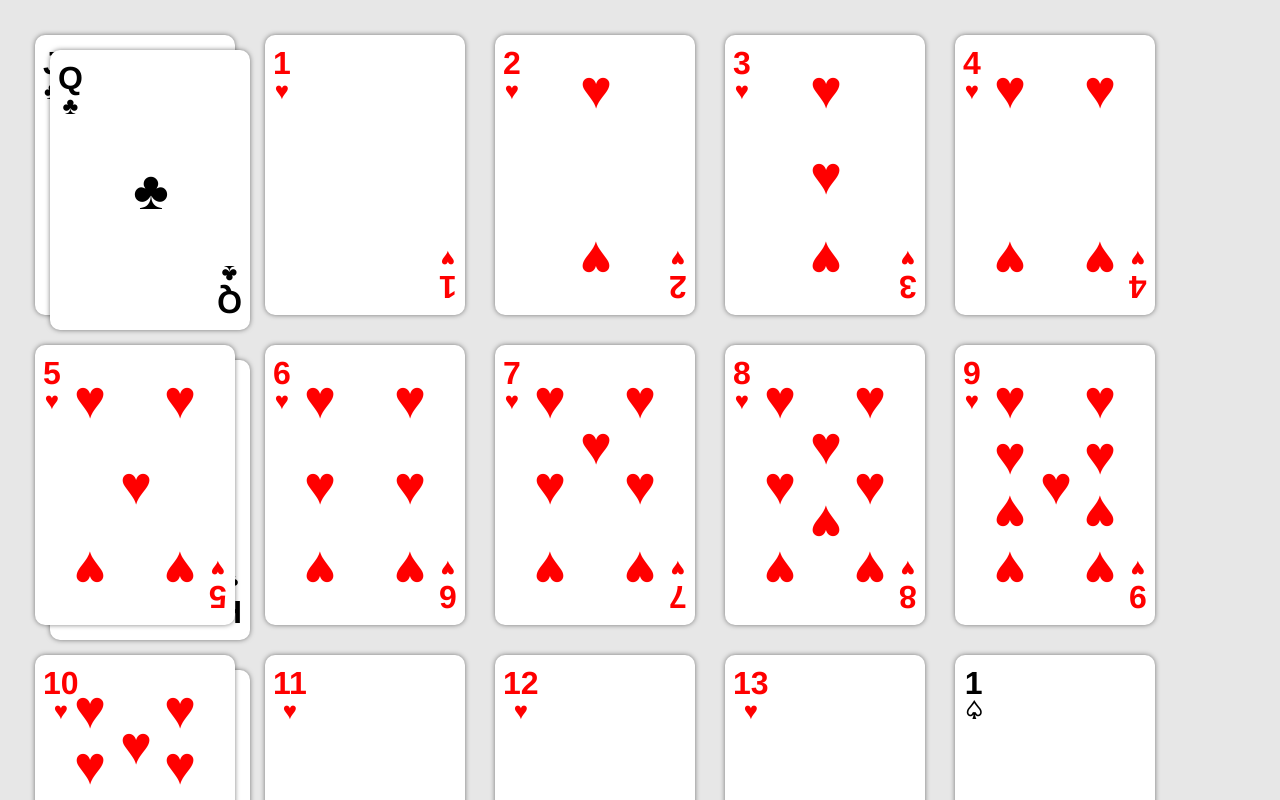
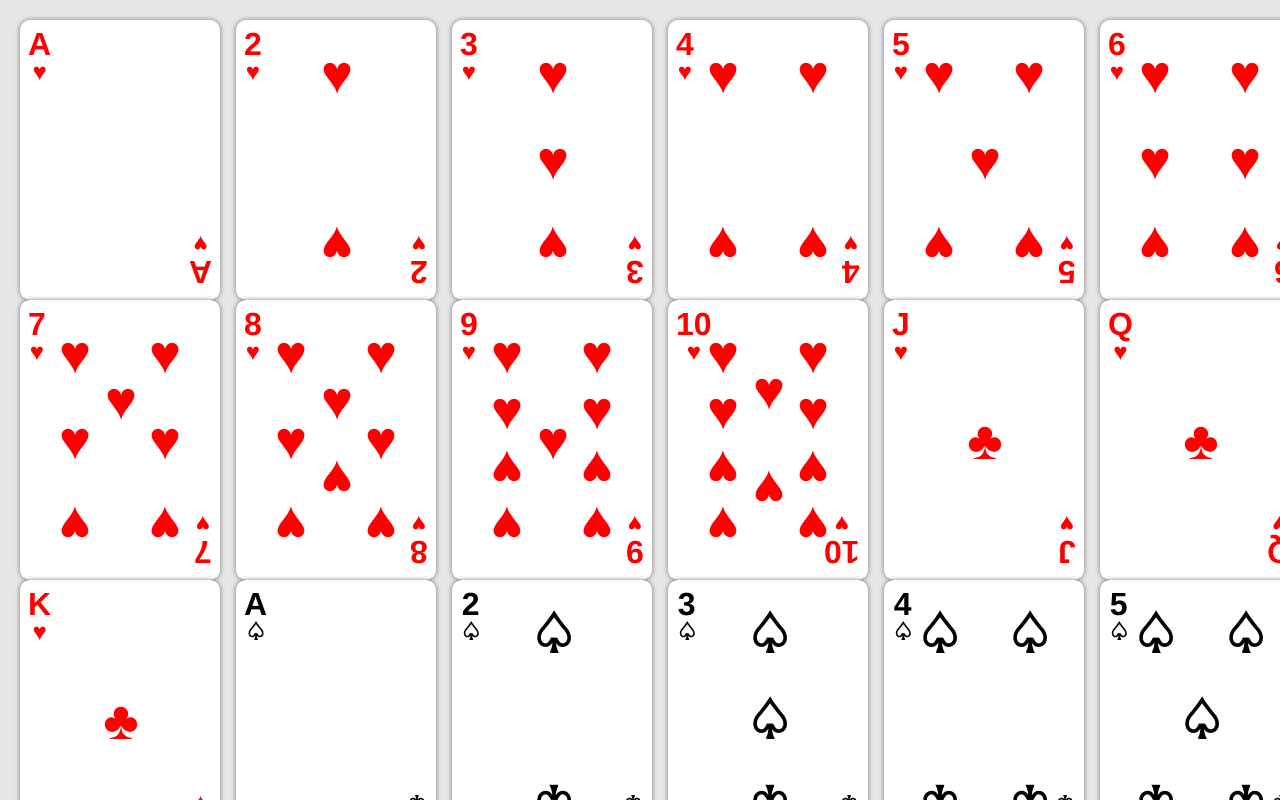
Before and after one commit to mestachs/besolitair, a React (Vite) app: page / in a window 1280 px wide. Shown: the top 800 px of the page. Built offline with nearby package versions, Linux system fonts and the light colour scheme.

Commit message:
add k,q,j

```diff
--- a/src/App.jsx
+++ b/src/App.jsx
@@ -10,64 +10,15 @@ function App() {
 
   return (
     <div id="table">
-      <div id="cards">
-        <div class="card jack">
-          <div>
-            <div class="corner top">
-              <span class="number">J</span>
-              <span>&#9827;</span>
-            </div>
-
-            <span class="suit middle_center">&#9827;</span>
-
-            <div class="corner bottom">
-              <span class="number">J</span>
-              <span>&#9827;</span>
-            </div>
-          </div>
-
-          <div class="card queen">
-            <div class="corner top">
-              <span class="number">Q</span>
-              <span>&#9827;</span>
-            </div>
-
-            <span class="suit middle_center">&#9827;</span>
-
-            <div class="corner bottom">
-              <span class="number">Q</span>
-              <span>&#9827;</span>
-            </div>
-          </div>
-
-          <div class="card king">
-            <div class="corner top">
-              <span class="number">K</span>
-              <span>&#9827;</span>
-            </div>
-
-            <span class="suit middle_center">&#9827;</span>
-
-            <div class="corner bottom">
-              <span class="number">K</span>
-              <span>&#9827;</span>
-            </div>
-          </div>
-
-          <div class="card ace">
-            <div class="corner top">
-              <span class="number">A</span>
-              <span>&#9827;</span>
-            </div>
-
-            <span class="suit middle_center">&#9827;</span>
-
-            <div class="corner bottom">
-              <span class="number">A</span>
-              <span>&#9827;</span>
-            </div>
-          </div>
-        </div>
+      <div
+        id="cards"
+        style={{
+          display: "flex",
+          flexDirection: "row",
+          flexWrap: "wrap",
+          justifyContent: "space-between",
+        }}
+      >
         {suites.map((suite) => {
           return ranks.map((rank) => {
             return (
--- a/src/components/Card.jsx
+++ b/src/components/Card.jsx
@@ -24,18 +24,23 @@ const suites = {
   },
 };
 
-const ranks = {10: "J", 11:"Q", 12:"K", 13:"A"}
+const ranks = { 11: "J", 12: "Q", 13: "K", 1: "A" };
 
 // heavily inspired by  https://github.com/zachwaugh/Helveticards
 
 const Card = ({ suit, rank }) => {
   const suite = suites[suit];
+  const rankLabel = ranks[rank] || rank;
+  const handleClick = () => {
+    alert("clicked " + rankLabel + " of " + suit + " (" + suite.name + ")");
+  };
   return (
-    <div class="card two" style={{ color: suite.color }}>
+    <div onClick={handleClick}>
+      <div class="card" style={{ color: suite.color }}>
         <div class="front">
           <div class="corner top">
-          <span class="number">{rank}</span>
-          <span>{suite.symbol}</span>
+            <span class="number">{rankLabel}</span>
+            <span class="suite">{suite.symbol}</span>
           </div>
 
           {rank == 2 && (
@@ -134,15 +139,16 @@ const Card = ({ suit, rank }) => {
               <span class="suit middle_bottom_right">{suite.symbol}</span>
             </>
           )}
-
+          {rank > 10 && <span class="suit middle_center">&#9827;</span>}
           <div class="corner bottom">
-          <span class="number">{rank}</span>
+            <span class="number">{rankLabel}</span>
             <span>{suite.symbol}</span>
           </div>
         </div>
 
         <div class="back"></div>
       </div>
+    </div>
   );
 };
 
--- a/src/index.css
+++ b/src/index.css
@@ -35,7 +35,7 @@ h1 { color: red; font-size: 96px; }
 /* Card */
 #table { height: 100%; position: relative; width: 100%; }
 
-.card { background-color: #fff; -moz-border-radius: 10px; -webkit-border-radius: 10px; -moz-box-shadow: 0 0 5px rgba(0, 0, 0, 0.5); -webkit-box-shadow: 0 0 5px rgba(0, 0, 0, 0.5); float: left; height: 280px; margin: 15px 15px 15px 15px; position: relative; width: 200px; z-index: 2; }
+.card {  user-select: none; background-color: #fff; -moz-border-radius: 10px; -webkit-border-radius: 10px; -moz-box-shadow: 0 0 5px rgba(0, 0, 0, 0.5); -webkit-box-shadow: 0 0 5px rgba(0, 0, 0, 0.5); float: left; height: 280px; position: relative; width: 200px; z-index: 2; }
 .card .back { background-color: red; -webkit-transform: rotateY(180deg); }
 .card.flipped { -webkit-transform: rotateY(180deg); }
 .card.heart, .card.diamond { color: red; }
@@ -44,7 +44,7 @@ h1 { color: red; font-size: 96px; }
 .card .corner span { display: block; font-size: 24px; font-weight: bold; }
 .card .corner .number { font-size: 32px; height: 32px; line-height: 32px; }
 .card.ten .corner .number { font-size: 24px; letter-spacing: -1.8px; }
-.card .corner.top { left: 8px; top: 12px; }
+.card .corner.top { left: 8px; top: 8px; }
 .card .corner.bottom { bottom: 12px; right: 8px; -moz-transform: rotate(180deg); -webkit-transform: rotate(180deg); }
 
 .card .suit { font-size: 54px; font-weight: bold; height: 60px; line-height: 60px; overflow: hidden; position: absolute; text-align: center; width: 50px; }
```
Also changed, not shown: 1 other file (tests, documents, lock files or other folders). Lines whose indentation alone changed are shown as unchanged.
